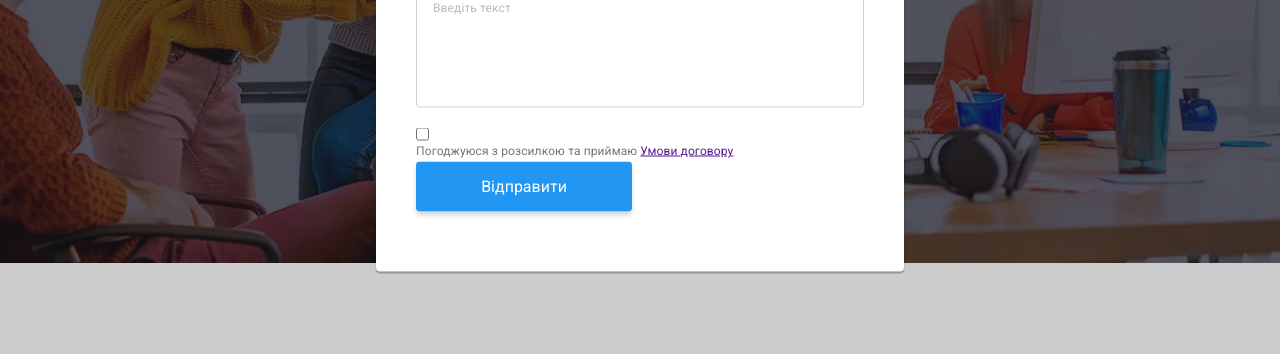
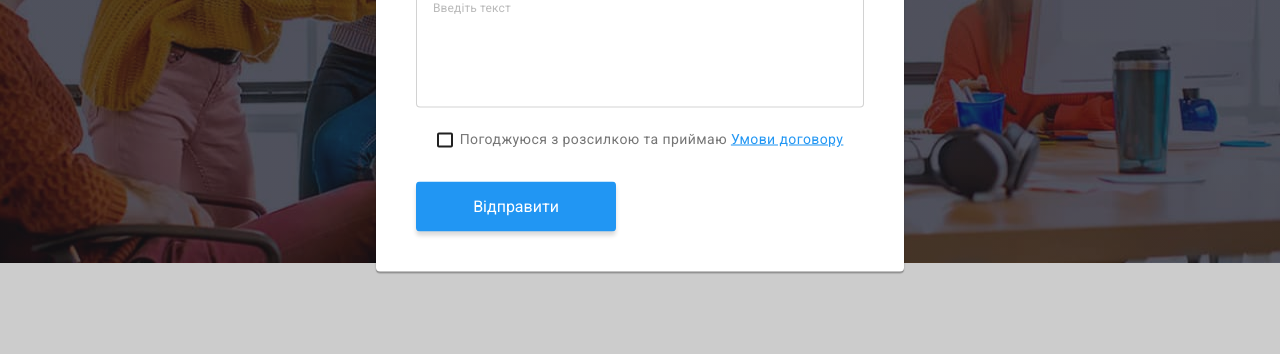
Before and after one commit to RomanOdessa75/goit-markup-hw-06, a plain HTML site: page index.html in a window 1280 px wide. Both pictures are taken after a click on the button "Замовити послугу". Shown: the part 419-773 px from the top of the page. Drawn offline with nearby package versions, Linux system fonts and the light colour scheme.

Commit message:
html-css-hw6-prom2

```diff
--- a/css/styles.css
+++ b/css/styles.css
@@ -346,6 +346,41 @@ margin-bottom: 4px;
   line-height: 1.17;
   letter-spacing: 0.01em;
   color: rgba(117, 117, 117, 0.5);
+}
+
+.order-checkbox {
+  display: flex;
+  align-items: center;
+  justify-content: center;
+  gap: 7px;
+  margin-bottom: 30px;
+}
+
+.order-checkbox-text {
+  font-weight: 400;
+  line-height: 1.71;
+  letter-spacing: 0.03em;
+  color: var(--secondary-text-color);
+}
+
+.order-checkbox-link {
+  color: var(--secondary-color);
+}
+
+.order-form-checkbox {
+  appearance: none;
+  width: 16px;
+  height: 15px;
+  border: 2px solid var(--primary-text-color);
+  border-radius: 2px;
+}
+
+.order-form-checkbox:checked {
+
+}
+
+.order-form > .form-btn {
+  min-width: 200px;
 }
 
 .work-about {
--- a/index.html
+++ b/index.html
@@ -467,8 +467,8 @@
           <!-- <svg class="order-field-icon" width="18" height="18">
             <use href="./images/image.svg#"></use>
           </svg> -->
-          <label class="field-name" for="agree">Погоджуюся з розсилкою та приймаю <a href="">Умови
-              договору</a></label>
+          <label class="order-checkbox-text" for="agree">Погоджуюся з розсилкою та приймаю
+            <a class="order-checkbox-link" href="">Умови договору</a></label>
         </div>
         <button type="submit" class="button form-btn">Відправити</button>
       </form>
```
